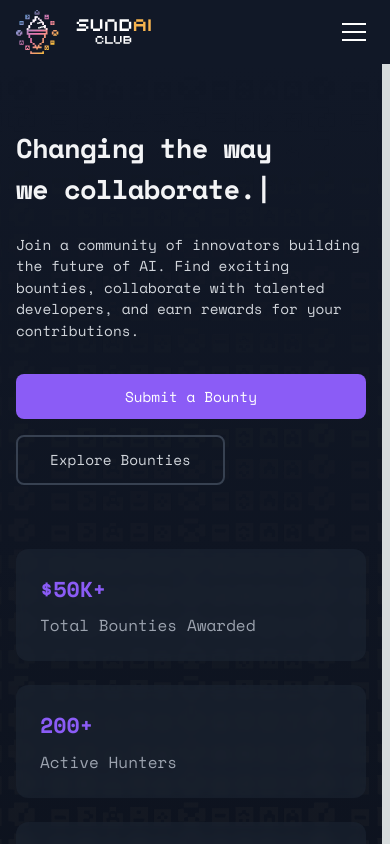
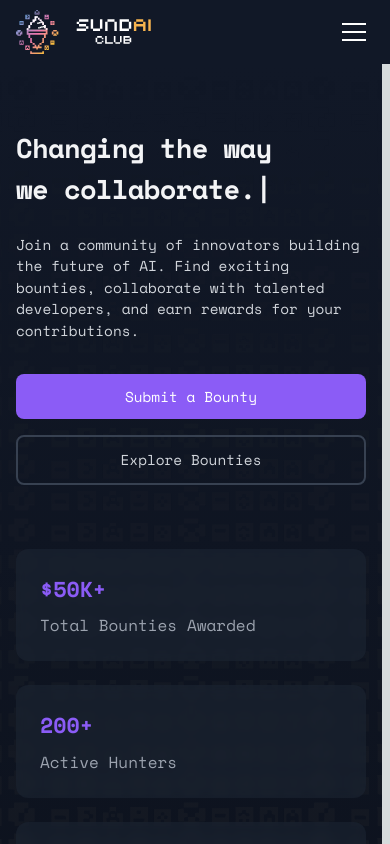
Before and after one commit to polarbaker/SundAiHunter, a Next.js app: page / in a window 390 px wide. Shown: the top 844 px of the page. Built offline with nearby package versions, Linux system fonts and the light colour scheme; what tailwindcss-scrollbar would draw is missing.

Commit message:
fixed button on index

```diff
--- a/src/app/layout.tsx
+++ b/src/app/layout.tsx
@@ -6,6 +6,7 @@ import Navigation from '@/components/Navigation'
 import { ThemeProvider } from '@/contexts/ThemeContext'
 import SubmitBountyModal from '@/components/SubmitBountyModal'
 import { useState } from 'react';
+import { ModalProvider } from '@/contexts/ModalContext'
 
 // Font configurations
 const spaceMono = Space_Mono({
@@ -29,22 +30,19 @@ export default function RootLayout({
 }: {
   children: React.ReactNode
 }) {
-  const [submitModalOpen, setSubmitModalOpen] = useState(false);
-
   return (
     <html lang="en" suppressHydrationWarning>
       <body className={`${spaceMono.variable} ${firaCode.variable} ${montserrat.variable}`}>
         <ThemeProvider>
-          <div className="min-h-screen flex flex-col bg-background text-text-primary">
-            <Navigation setSubmitModalOpen={setSubmitModalOpen} />
-            <main className="flex-1 pt-16">
-              {children}
-            </main>
-            <SubmitBountyModal
-              isOpen={submitModalOpen}
-              onClose={() => setSubmitModalOpen(false)}
-            />
-          </div>
+          <ModalProvider>
+            <div className="min-h-screen flex flex-col bg-background text-text-primary">
+              <Navigation />
+              <main className="flex-1 pt-16">
+                {children}
+              </main>
+              <SubmitBountyModal />
+            </div>
+          </ModalProvider>
         </ThemeProvider>
       </body>
     </html>
--- a/src/app/page.tsx
+++ b/src/app/page.tsx
@@ -9,6 +9,7 @@ import { usePullToRefresh } from "@/hooks/usePullToRefresh";
 import { useTheme } from "@/contexts/ThemeContext";
 import { BountyType } from '@/app/bounty-board/page';
 import Leaderboard from '@/components/Leaderboard';
+import { useModal } from '@/contexts/ModalContext';
 
 // Constants
 const featuredBounties: BountyType[] = [
@@ -98,7 +99,7 @@ const BackgroundPattern = () => (
 export default function Home() {
   const [isTypingDone, setIsTypingDone] = useState(false);
   const { isDarkMode } = useTheme();
-  const [submitModalOpen, setSubmitModalOpen] = useState(false);
+  const { setSubmitModalOpen } = useModal();
 
   usePullToRefresh();
 
@@ -209,7 +210,7 @@ export default function Home() {
                 whileHover={{ scale: 1.05 }}
                 whileTap={{ scale: 0.95 }}
                 onClick={() => setSubmitModalOpen(true)}
-                className="px-8 py-3 rounded-lg bg-primary text-white font-medium text-lg hover:bg-primary-hover transition-colors"
+                className="px-8 py-3 rounded-lg bg-primary text-white font-medium text-lg hover:bg-primary-hover transition-colors w-full sm:w-auto"
               >
                 Submit a Bounty
               </motion.button>
@@ -217,7 +218,7 @@ export default function Home() {
                 <motion.button
                   whileHover={{ scale: 1.05 }}
                   whileTap={{ scale: 0.95 }}
-                  className={`px-8 py-3 rounded-lg font-medium text-lg border-2 ${
+                  className={`px-8 py-3 rounded-lg font-medium text-lg border-2 w-full sm:w-auto ${
                     isDarkMode
                       ? "border-gray-700 text-gray-300 hover:bg-gray-800"
                       : "border-gray-300 text-gray-700 hover:bg-gray-100"
--- a/src/components/Navigation.tsx
+++ b/src/components/Navigation.tsx
@@ -7,16 +7,14 @@ import Image from 'next/image'
 import { useTheme } from '@/contexts/ThemeContext'
 import { motion } from 'framer-motion'
 import { SunIcon, MoonIcon } from '@heroicons/react/24/outline'
+import { useModal } from '@/contexts/ModalContext'
 
-interface NavigationProps {
-  setSubmitModalOpen: (open: boolean) => void;
-}
-
-const Navigation = ({ setSubmitModalOpen }: NavigationProps) => {
+const Navigation = () => {
   const [isScrolled, setIsScrolled] = useState(false)
   const pathname = usePathname()
   const { isDarkMode, toggleTheme } = useTheme()
   const [isMenuOpen, setIsMenuOpen] = useState(false)
+  const { setSubmitModalOpen } = useModal()
 
   useEffect(() => {
     const handleScroll = () => {
--- a/src/components/SubmitBountyModal.tsx
+++ b/src/components/SubmitBountyModal.tsx
@@ -5,6 +5,7 @@ import { Dialog, Transition } from '@headlessui/react';
 import { XMarkIcon, CalendarIcon, CurrencyDollarIcon, DocumentTextIcon, ChatBubbleLeftIcon, GlobeAltIcon, WrenchIcon, LightBulbIcon } from '@heroicons/react/24/outline';
 import { useTheme } from '@/contexts/ThemeContext';
 import { motion, AnimatePresence } from 'framer-motion';
+import { useModal } from '@/contexts/ModalContext';
 
 const categories = ['Security', 'Frontend', 'Backend', 'Smart Contracts', 'Design'];
 const types = ['Remote Small', 'Remote Medium', 'Remote Large', 'On-site'];
@@ -70,12 +71,8 @@ const itemVariants = {
   }
 };
 
-interface SubmitBountyModalProps {
-  isOpen: boolean;
-  onClose: () => void;
-}
-
-export default function SubmitBountyModal({ isOpen, onClose }: SubmitBountyModalProps) {
+export default function SubmitBountyModal() {
+  const { submitModalOpen, setSubmitModalOpen } = useModal();
   const { isDarkMode } = useTheme();
   const [step, setStep] = useState(1);
   const [selectedTemplate, setSelectedTemplate] = useState('');
@@ -107,7 +104,7 @@ export default function SubmitBountyModal({ isOpen, onClose }: SubmitBountyModal
   };
 
   const handleClose = () => {
-    onClose();
+    setSubmitModalOpen(false);
     setTimeout(() => {
       setStep(1);
       setSelectedTemplate('');
@@ -126,7 +123,7 @@ export default function SubmitBountyModal({ isOpen, onClose }: SubmitBountyModal
   const labelClasses = `block text-gray-300 text-sm font-medium mb-2`;
 
   return (
-    <Transition appear show={isOpen} as={Fragment}>
+    <Transition appear show={submitModalOpen} as={Fragment}>
       <Dialog as="div" className="relative z-50" onClose={handleClose}>
         <Transition.Child
           as={Fragment}
--- /dev/null
+++ b/src/contexts/ModalContext.tsx
@@ -0,0 +1,25 @@
+'use client';
+
+import { createContext, useContext, useState } from 'react';
+
+interface ModalContextType {
+  submitModalOpen: boolean;
+  setSubmitModalOpen: (open: boolean) => void;
+}
+
+const ModalContext = createContext<ModalContextType>({
+  submitModalOpen: false,
+  setSubmitModalOpen: () => {},
+});
+
+export function ModalProvider({ children }: { children: React.ReactNode }) {
+  const [submitModalOpen, setSubmitModalOpen] = useState(false);
+
+  return (
+    <ModalContext.Provider value={{ submitModalOpen, setSubmitModalOpen }}>
+      {children}
+    </ModalContext.Provider>
+  );
+}
+
+export const useModal = () => useContext(ModalContext);
```
